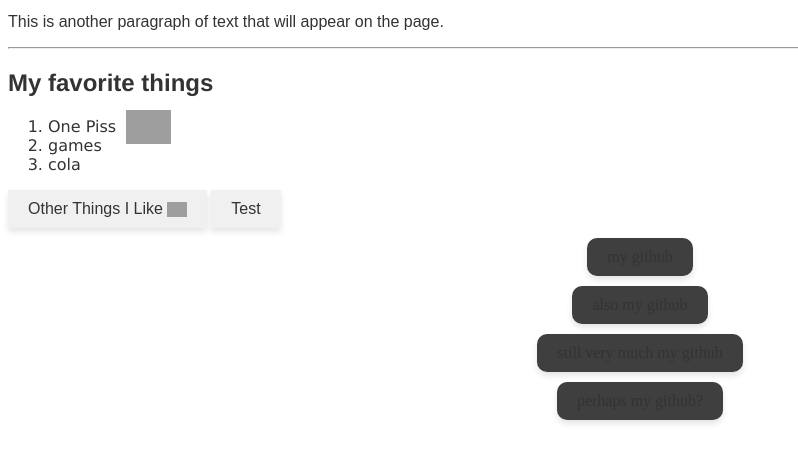
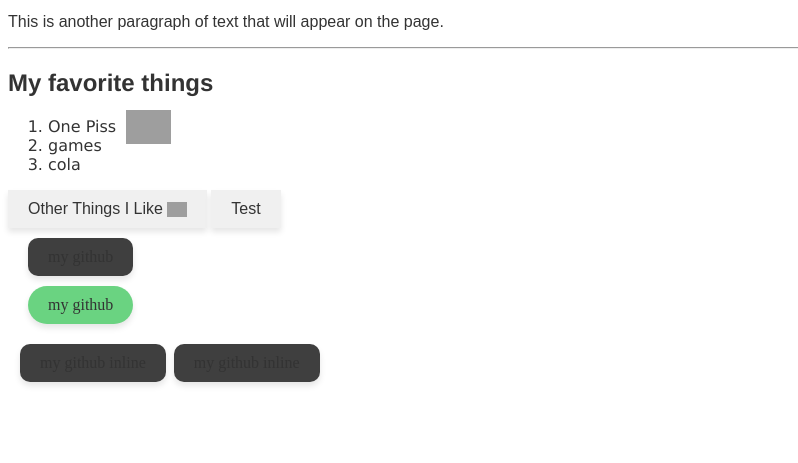
Before and after one commit to IamNosa1234/web, a plain HTML site: page html-boilerplate/index.html in a window 1280 px wide. Shown: the part 101-564 px from the top of the page, without its empty margins (0-798 px from the left). Drawn offline with Linux system fonts and the light colour scheme; grey boxes are pictures that could not be loaded.

Commit message:
fixed and optimized .link-button

```diff
--- a/html-boilerplate/index.html
+++ b/html-boilerplate/index.html
@@ -32,24 +32,18 @@
     <button>
       Test
     </button>
-    <div class="link-button">
-      <a rel="noopener noreferrer" target="_blank" href="https://github.com/iamNosa1234/solutions">
+    <div style="margin: 10px;">
+      <a class="link-button" rel="noopener noreferrer" target="_blank" href="https://github.com/iamNosa1234/solutions">
         my github
       </a>
-    </div>
-    <div class="link-button">
-      <a rel="noopener noreferrer" target="_blank" href="https://github.com/iamNosa1234/solutions">
-        also my github
+      <a style="border-radius: 2cm; background-color: rgb(106, 211, 129);" class="link-button" rel="noopener noreferrer" target="_blank" href="https://github.com/iamNosa1234/solutions">
+        my github
       </a>
-    </div>
-    <div class="link-button">
-      <a>
-        still very much my github
+      <a class="link-button-inline" rel="noopener noreferrer" target="_blank" href="https://github.com/iamNosa1234/solutions">
+        my github inline
       </a>
-    </div>
-    <div class="link-button">
-      <a rel="noopener noreferrer" target="_self" href="./pages/other_things.html">
-        perhaps my github?
+      <a class="link-button-inline" rel="noopener noreferrer" target="_blank" href="https://github.com/iamNosa1234/solutions">
+        my github inline
       </a>
     </div>
   </body>
--- a/html-boilerplate/style.css
+++ b/html-boilerplate/style.css
@@ -47,7 +47,7 @@ button {
     display: inline-block;
     padding: 10px 20px;
     font-size: 16px;
-    user-select: none;
+    user-select: all;
     border: none;
     cursor: pointer;
     transition: all 0.3s ease;
@@ -128,31 +128,31 @@ a {
 /* link button */
 .link-button {
     display: block;
-    margin: 10px auto;
+    width: fit-content;
+    margin: 10px;
+}
+.link-button-inline {
+    display: inline-block;
+    margin: 10px 2px;
+}
+
+.link-button-inline, .link-button {
     border-radius: 10px;
     box-shadow: 0 4px 6px rgba(0, 0, 0, 0.1);
     background-color: #3f3f3f;
-    text-align: center;
-    text-decoration: none;
     transition: all 0.3s ease;
     position: relative;
-    width: fit-content;
-}
-
-.link-button a {
-    display: block;
-    user-select: none;
     color: inherit;
     padding: 10px 20px;
 }
 
-.link-button:hover {
+.link-button-inline:hover, .link-button:hover {
     transform: translateY(-4px) scale(1.05);
     box-shadow: 0 8px 12px rgba(0, 0, 0, 0.2);
     cursor: pointer;
 }
 
-.link-button:active {
+.link-button-inline:active, .link-button:active {
     transform: translateY(0) scale(1);
     box-shadow: 0 4px 6px rgba(0, 0, 0, 0.1);
 }
```
